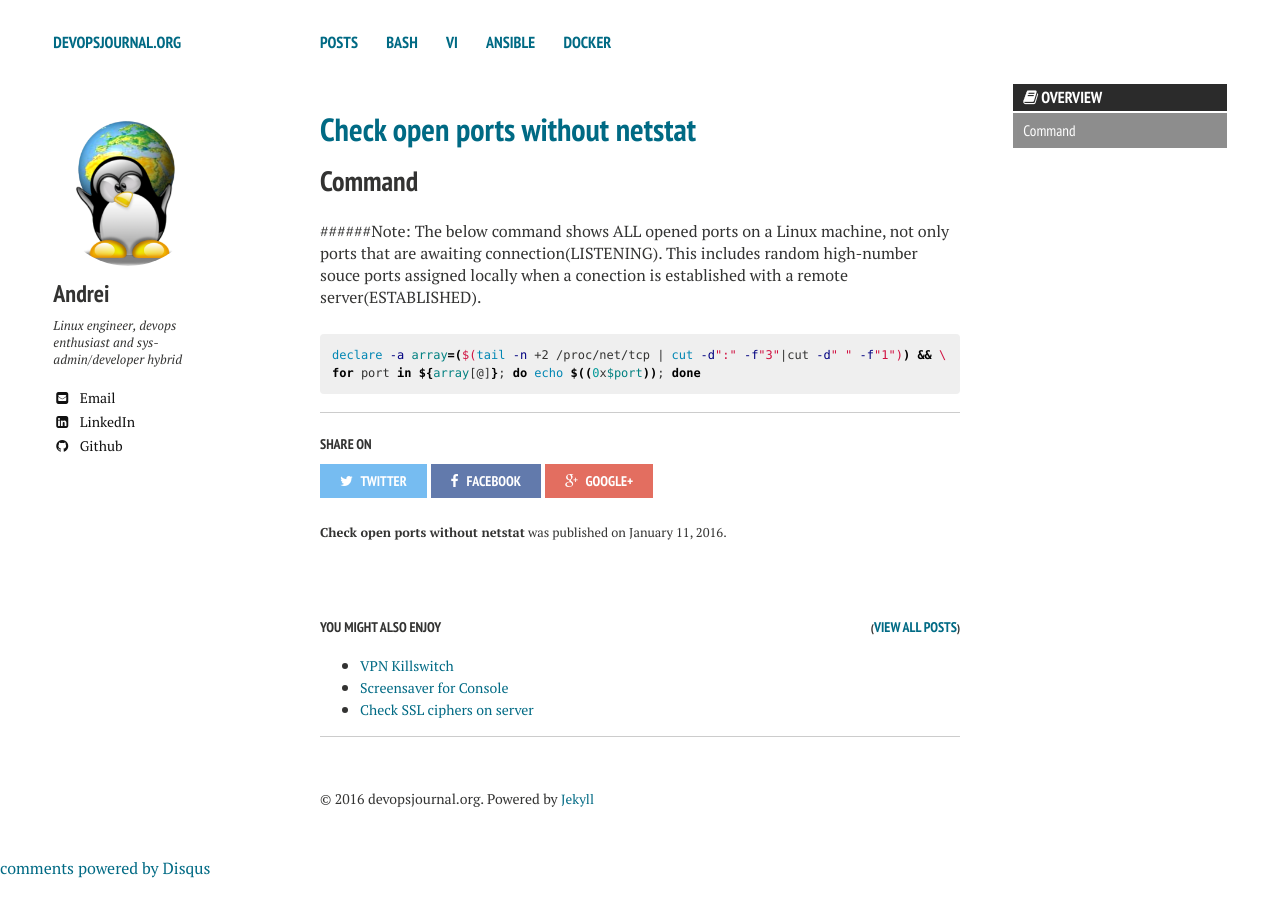
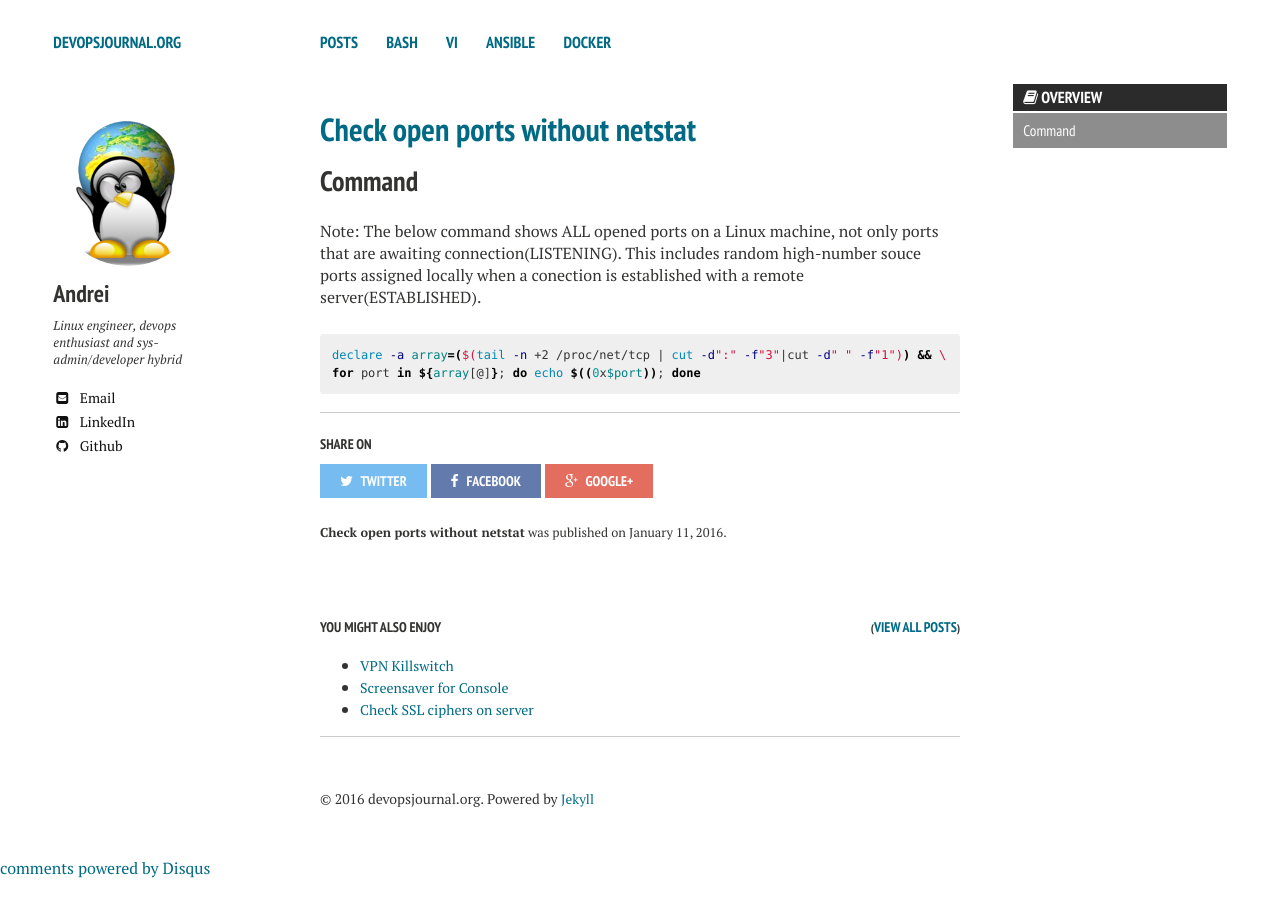
Before and after one commit to andreisid/andreisid.github.io, a Jekyll site: the page built from _posts/2016-01-11-check-open-ports-without-netstat.markdown, in a window 1280 px wide. Built offline with Jekyll 4.4.1, drawn with Linux system fonts in a browser that asks for light colours; nearby versions of some CDN libraries; comment, search, counter and statistics services are not loaded; part of the change alters nothing that is shown.

```diff
--- a/_posts/2016-01-11-check-open-ports-without-netstat.markdown
+++ b/_posts/2016-01-11-check-open-ports-without-netstat.markdown
@@ -17,7 +17,7 @@ categories:
 
 ## Command
 
-######Note: The below command shows ALL opened ports on a Linux machine, not only ports that are awaiting connection(LISTENING).
+Note: The below command shows ALL opened ports on a Linux machine, not only ports that are awaiting connection(LISTENING).
 This includes random high-number souce ports assigned locally when a conection is established with a remote server(ESTABLISHED).
 
 {% highlight bash %}
```
